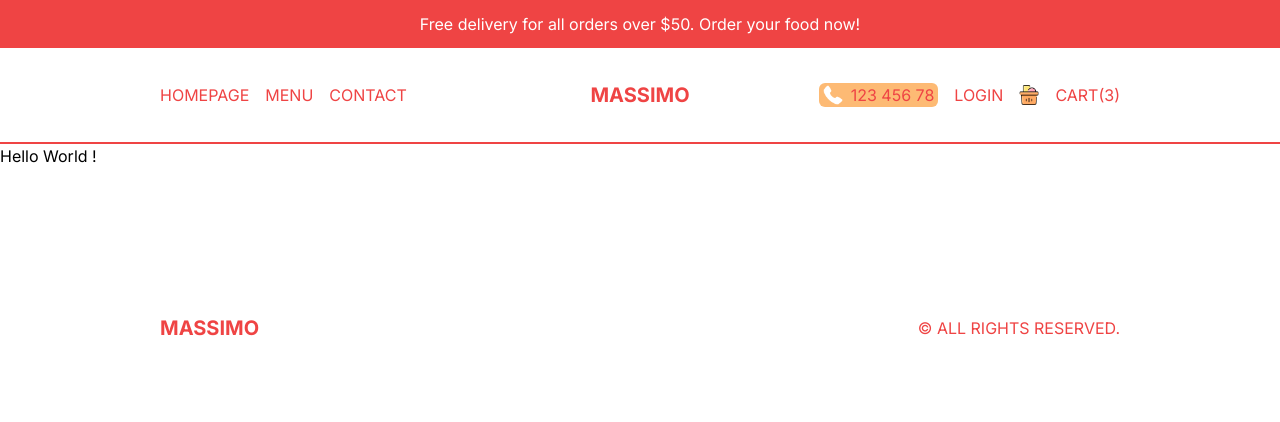
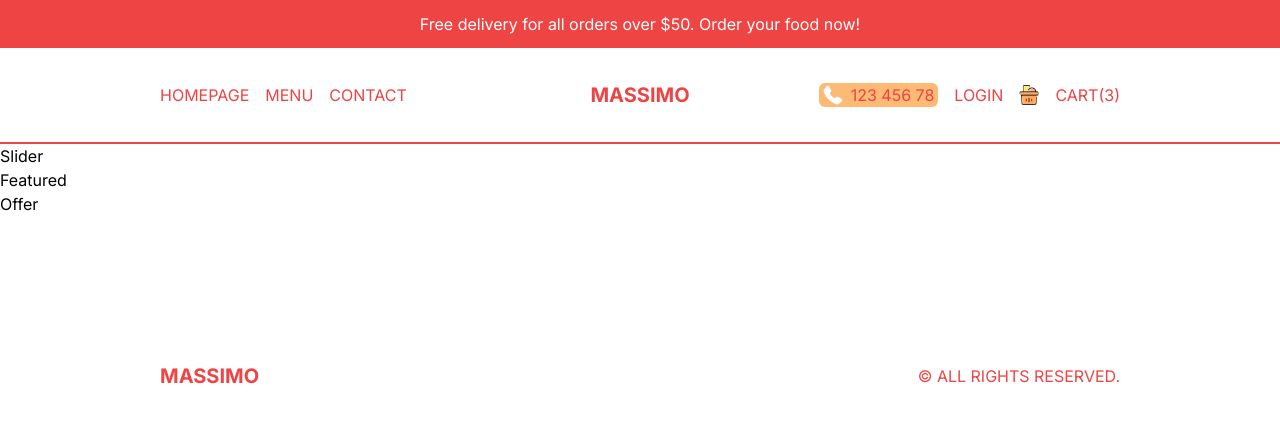
Before and after one commit to walass1980/FoodOrdering-fronend, a Next.js app: page / in a window 1280 px wide. Shown: the top 422 px of the page. Built offline with nearby package versions, Linux system fonts and the light colour scheme.

Commit message:
adding featured slider offer components

```diff
--- a/src/app/page.tsx
+++ b/src/app/page.tsx
@@ -1,9 +1,13 @@
-import Image from "next/image";
+import Featured from "@/components/Featured";
+import Offer from "@/components/Offer";
+import Slider from "@/components/Slider";
 
 export default function Home() {
   return (
     <main>
-    Hello World !
+   <Slider/>
+   <Featured/>
+   <Offer/>
     </main>
   );
 }
--- /dev/null
+++ b/src/components/Featured.tsx
@@ -0,0 +1,9 @@
+import React from 'react'
+
+const Featured = () => {
+  return (
+    <div>Featured</div>
+  )
+}
+
+export default Featured
--- /dev/null
+++ b/src/components/Offer.tsx
@@ -0,0 +1,9 @@
+import React from 'react'
+
+const Offer = () => {
+  return (
+    <div>Offer</div>
+  )
+}
+
+export default Offer
--- /dev/null
+++ b/src/components/Slider.tsx
@@ -0,0 +1,9 @@
+import React from 'react'
+
+const Slider = () => {
+  return (
+    <div>Slider</div>
+  )
+}
+
+export default Slider
```
